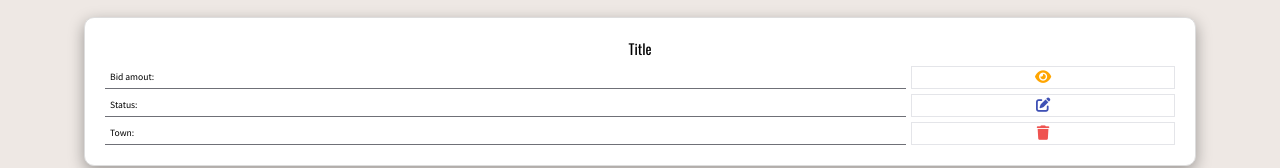
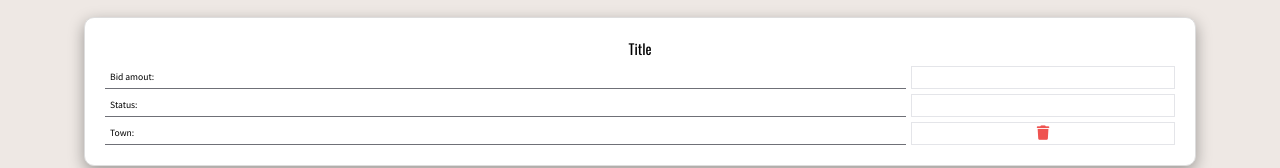
Before and after one commit to bartlomiejmazur/CRUD-App, a React (Vite) app: page /campaigns/list in a window 1280 px wide. Shown: the part 382-550 px from the top of the page. Built offline with nearby package versions, Linux system fonts and the light colour scheme.

Commit message:
Feat: Create navigation.

```diff
--- a/src/App.jsx
+++ b/src/App.jsx
@@ -20,7 +20,7 @@ function App() {
           element={<ViewCampaign />}
         />
         <Route
-          path={"/campaigns/view/:campaignId"}
+          path={"/campaigns/edit/:campaignId"}
           element={<EditCampaign />}
         />
       </Routes>
--- a/src/components/campaigns/CampaignList/CampaignItem/CampaignItem.jsx
+++ b/src/components/campaigns/CampaignList/CampaignItem/CampaignItem.jsx
@@ -10,6 +10,7 @@ import {
 } from "./CampaignItem.style";
 
 import { css } from "@emotion/react";
+import { Link } from "react-router-dom";
 
 const CampaignItem = () => {
   return (
@@ -19,10 +20,14 @@ const CampaignItem = () => {
       <div css={itemStatus}>Status:</div>
       <div css={itemTown}>Town:</div>
       <CircleButton variant="view">
-        <i className="fa-solid fa-eye"></i>
+        <Link to={`/campaigns/view/:campaignId`}>
+          <i css={{ color: "white" }} className="fa-solid fa-eye"></i>
+        </Link>
       </CircleButton>
       <CircleButton variant="edit">
-        <i className="fa-solid fa-pen-to-square"></i>
+        <Link to={`/campaigns/edit/:campaignId`}>
+          <i css={{ color: "white" }} className="fa-solid fa-pen-to-square"></i>
+        </Link>
       </CircleButton>
       <CircleButton variant="delete">
         <i className="fa-solid fa-trash"></i>
--- a/src/components/campaigns/CampaignList/CampaignList.jsx
+++ b/src/components/campaigns/CampaignList/CampaignList.jsx
@@ -1,4 +1,5 @@
 import React from "react";
+import { Link } from "react-router-dom";
 
 import CampaignItem from "./CampaignItem/CampaignItem";
 
@@ -20,7 +21,12 @@ const CampaignList = () => {
         <div css={flex}>
           <h3 css={titleSecondary}>Campaign Manager</h3>
           <Button variant="green">
-            New <i className="fa-solid fa-plus"></i>
+            <Link
+              css={{ textDecoration: "none", color: "white" }}
+              to={`/campaigns/add`}
+            >
+              New <i className="fa-solid fa-plus"></i>
+            </Link>
           </Button>
         </div>
       </Container>
```
